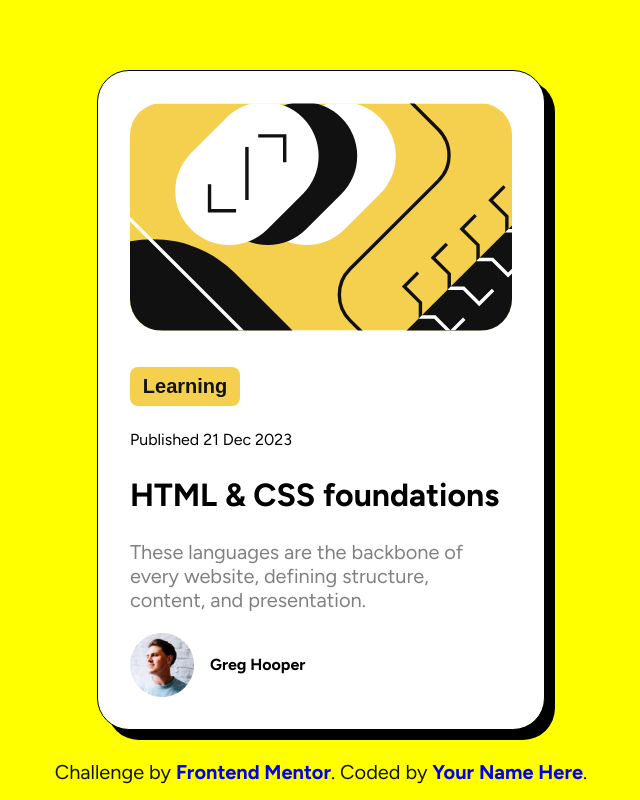
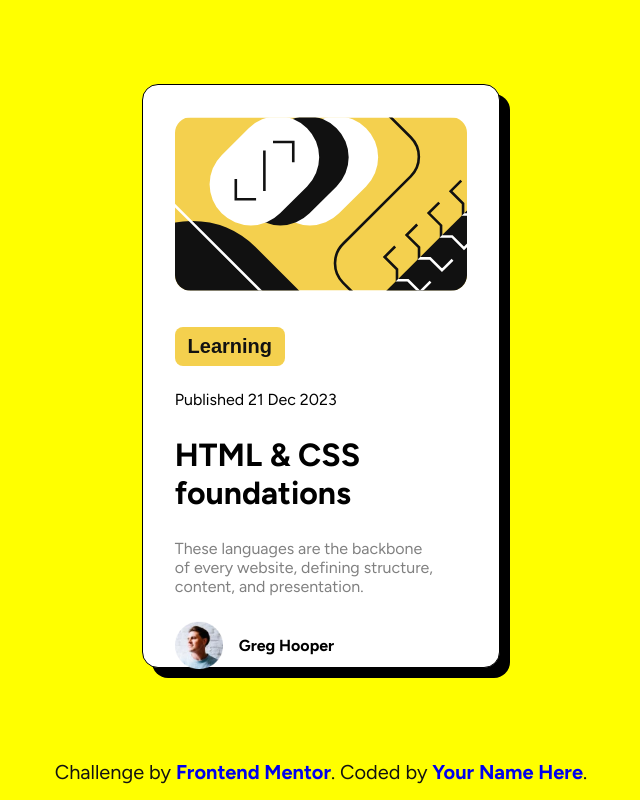
Before and after one commit to GeorgeValentin/Blog_Preview_Card, a plain HTML site: page index.html in a window 1280 px wide. Shown: the whole page, without its empty margins (319-959 px from the left). Drawn offline with Linux system fonts and the light colour scheme.

Commit message:
Update styling to work on my macBook resolution - 1512px

```diff
--- a/dist/css/styles.css
+++ b/dist/css/styles.css
@@ -20,20 +20,32 @@ body {
 }
 
 .blog-preview-card {
+  width: 28%;
   display: flex;
   justify-content: center;
   align-items: center;
-  width: 35%;
   margin: auto;
   flex-direction: column;
-  height: 100vh;
+  height: 94vh;
+}
+@media (max-width: 1440px) {
+  .blog-preview-card .blog-preview-card {
+    width: 35%;
+    height: 100vh;
+  }
 }
 .blog-preview-card_inner {
+  height: 69%;
+  border-radius: 1rem;
   border: 1.5px solid black;
-  border-radius: 2rem;
   padding: 2rem;
   background-color: hsl(0, 0%, 100%);
   box-shadow: 10px 10px;
+}
+@media (max-width: 1440px) {
+  .blog-preview-card_inner_inner {
+    height: unset;
+  }
 }
 .blog-preview-card_inner .header-container {
   width: 100%;
@@ -41,7 +53,7 @@ body {
 }
 .blog-preview-card_inner .header-container_img {
   width: 100%;
-  border-radius: 2rem;
+  border-radius: 1rem;
 }
 .blog-preview-card_inner .header-container_button {
   display: flex;
@@ -62,22 +74,35 @@ body {
   margin-top: 1.5rem;
 }
 .blog-preview-card_inner .main-container_title {
-  font-size: 2rem;
+  font-size: 1.75rem;
   cursor: pointer;
 }
 .blog-preview-card_inner .main-container_title:hover {
   color: hsl(47, 88%, 63%);
 }
+@media (max-width: 1440px) {
+  .blog-preview-card_inner .main-container_title {
+    font-size: 2rem;
+  }
+}
 .blog-preview-card_inner .main-container_content {
   width: 90%;
-  font-size: 1.25rem;
   color: hsl(0, 0%, 50%);
+}
+@media (max-width: 1440px) {
+  .blog-preview-card_inner .main-container_content {
+    font-size: 1rem;
+  }
 }
 .blog-preview-card_inner .main-container_avatar {
   display: flex;
   justify-content: start;
   align-items: center;
   gap: 1rem;
+  margin: 1.5rem auto;
+}
+.blog-preview-card_inner .main-container_avatar img {
+  width: 3rem;
 }
 .blog-preview-card_inner .main-container_avatar p {
   font-weight: bold;
--- a/dist/scss/_blogPreviewCard.scss
+++ b/dist/scss/_blogPreviewCard.scss
@@ -1,18 +1,32 @@
 .blog-preview-card {
+  width: 28%;
   display: flex;
   justify-content: center;
   align-items: center;
-  width: 35%;
   margin: auto;
   flex-direction: column;
-  height: 100vh;
+  height: 94vh;
+
+  @media (max-width: 1440px) {
+    .blog-preview-card {
+      width: 35%;
+      height: 100vh;
+    }
+  }
 
   &_inner {
+    height: 69%;
+    border-radius: 1rem;
     border: 1.5px solid black;
-    border-radius: 2rem;
     padding: 2rem;
     background-color: $white;
     box-shadow: 10px 10px;
+
+    @media (max-width: 1440px) {
+      &_inner {
+        height: unset;
+      }
+    }
 
     .header-container {
       width: 100%;
@@ -20,7 +34,7 @@
 
       &_img {
         width: 100%;
-        border-radius: 2rem;
+        border-radius: 1rem;
       }
 
       &_button {
@@ -47,7 +61,7 @@
 
     .main-container {
       &_title {
-        font-size: 2rem;
+        font-size: 1.75rem;
         cursor: pointer;
 
         &:hover {
@@ -55,10 +69,21 @@
         }
       }
 
+      @media (max-width: 1440px) {
+        &_title {
+          font-size: 2rem;
+        }
+      }
+
       &_content {
         width: 90%;
-        font-size: 1.25rem;
         color: $grey;
+      }
+
+      @media (max-width: 1440px) {
+        &_content {
+          font-size: 1rem;
+        }
       }
 
       &_avatar {
@@ -66,6 +91,11 @@
         justify-content: start;
         align-items: center;
         gap: 1rem;
+        margin: 1.5rem auto;
+
+        img {
+          width: 3rem;
+        }
 
         p {
           font-weight: bold;
```
Also changed, not shown: dist/css/styles.min.css (+1 -1 lines), 2 other files.
